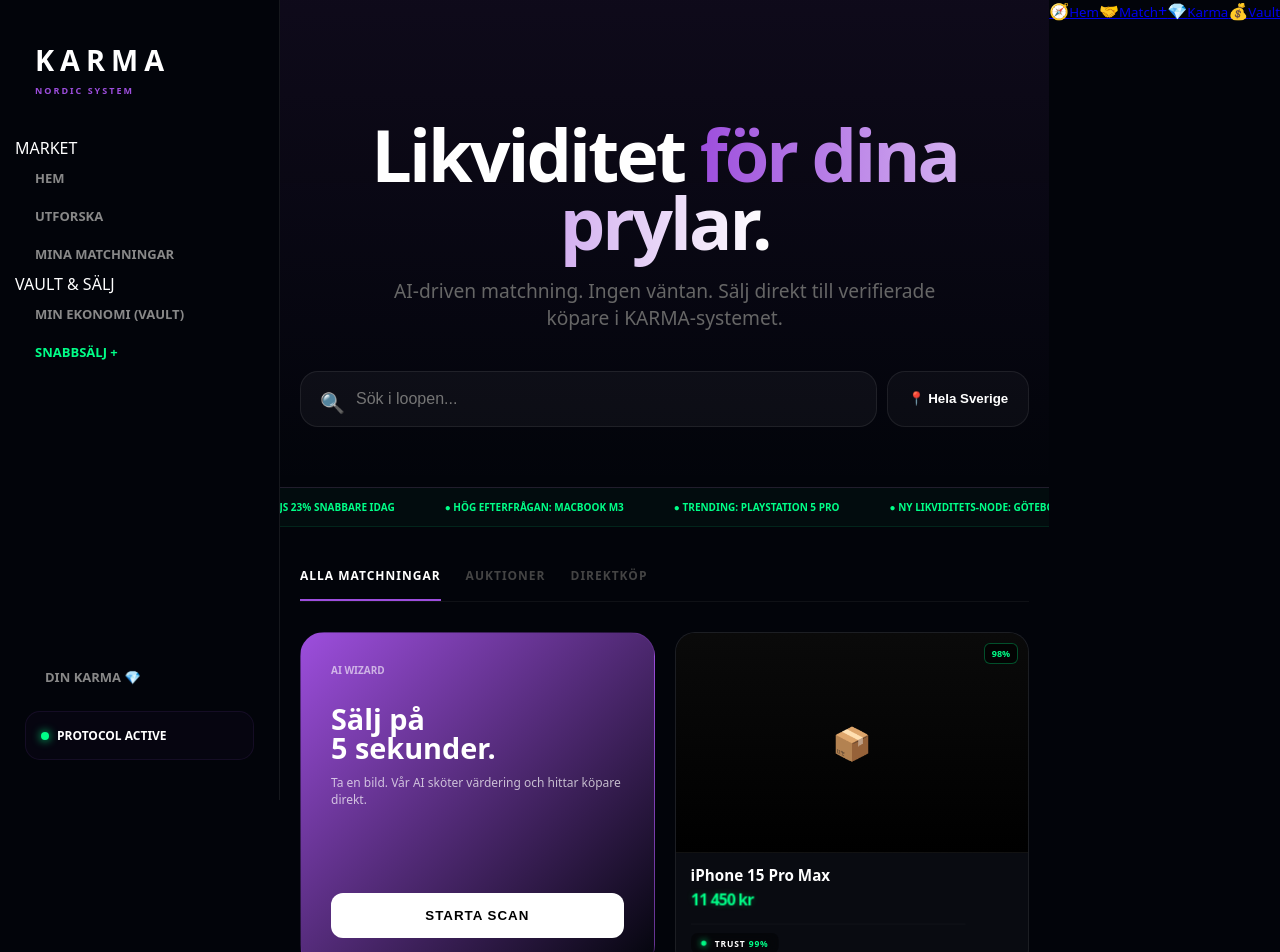
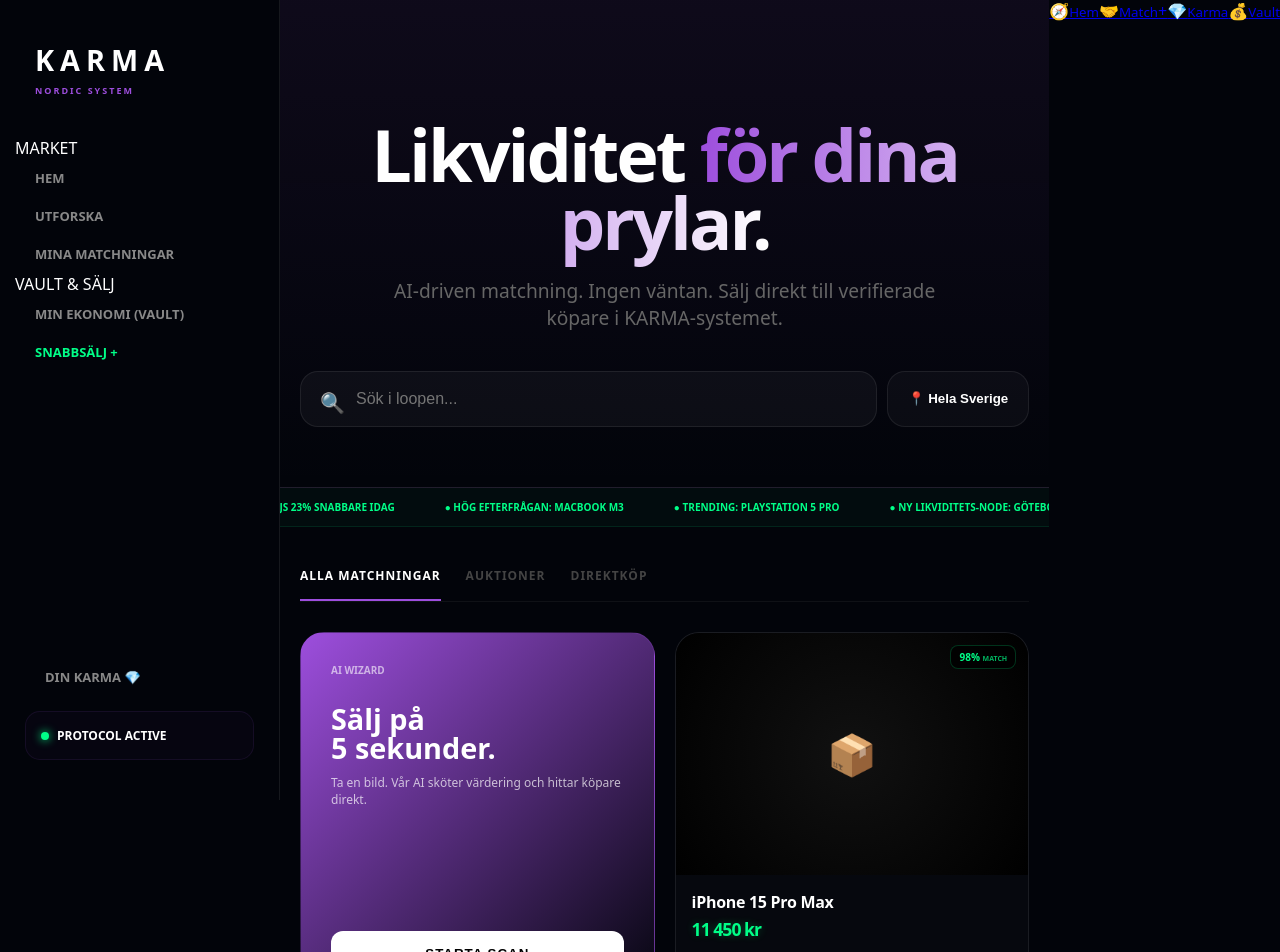
Before and after one commit to gascheckking/marketbeg-appGem, a Next.js app: page / in a window 1280 px wide. Shown: the top 952 px of the page. Built offline with nearby package versions, Linux system fonts and the light colour scheme.

Commit message:
Update FeedCardSell.tsx

```diff
--- a/components/FeedCardSell.tsx
+++ b/components/FeedCardSell.tsx
@@ -21,59 +21,46 @@ export default function FeedCardSell({ id, title, price, trust, matchScore = 95
       style={{
         cursor: 'pointer',
         position: 'relative',
-        background: 'var(--glass)',
-        borderRadius: '20px',
+        background: 'rgba(255, 255, 255, 0.02)',
+        borderRadius: '24px',
         border: '1px solid var(--border)',
         overflow: 'hidden',
-        transition: 'all 0.2s ease'
+        transition: 'all 0.3s cubic-bezier(0.4, 0, 0.2, 1)'
       }}
     >
-      {/* Match Score - Nu mindre och mer diskret i hörnet */}
       <div style={{
-        position: 'absolute', top: '10px', right: '10px', zIndex: 5,
-        background: 'rgba(0,0,0,0.6)', backdropFilter: 'blur(4px)',
-        padding: '3px 7px', borderRadius: '6px', border: '1px solid rgba(0,255,136,0.3)'
+        position: 'absolute', top: '12px', right: '12px', zIndex: 5,
+        background: 'rgba(0,0,0,0.7)', backdropFilter: 'blur(8px)',
+        padding: '4px 8px', borderRadius: '8px', border: '1px solid rgba(0,255,136,0.2)'
       }}>
-        <div style={{ color: 'var(--neon-mint)', fontSize: '9px', fontWeight: 900 }}>
-          {matchScore}%
+        <div style={{ color: 'var(--neon-mint)', fontSize: '10px', fontWeight: 900 }}>
+          {matchScore}% <span style={{fontSize: '7px', opacity: 0.7}}>MATCH</span>
         </div>
       </div>
 
-      {/* Bildyta - Ändrad till 16:9 ratio för att ta mindre vertikal plats */}
-      <div style={{
-        aspectRatio: '16/10',
-        background: 'linear-gradient(180deg, #0a0a0a 0%, #000 100%)',
-        display: 'flex', alignItems: 'center', justifyContent: 'center', fontSize: '32px',
-        borderBottom: '1px solid rgba(255,255,255,0.03)'
+      <div className="card-image-area" style={{
+        aspectRatio: '16/11',
+        background: 'radial-gradient(circle at center, #111 0%, #000 100%)',
+        display: 'flex', alignItems: 'center', justifyContent: 'center', fontSize: '40px'
       }}>
         📦
       </div>
 
-      {/* Textinnehåll - Tätare layout */}
-      <div style={{ padding: '12px 15px' }}>
+      <div style={{ padding: '16px' }}>
         <h3 style={{
-          margin: '0 0 4px 0',
-          fontSize: '0.95rem',
-          fontWeight: 700,
-          whiteSpace: 'nowrap',
-          overflow: 'hidden',
-          textOverflow: 'ellipsis'
+          margin: '0 0 6px 0', fontSize: '1rem', fontWeight: 800,
+          whiteSpace: 'nowrap', overflow: 'hidden', textOverflow: 'ellipsis',
+          letterSpacing: '-0.3px'
         }}>
           {title}
         </h3>
 
-        <div style={{ transform: 'scale(0.9)', transformOrigin: 'left' }}>
-          <PriceTag price={price} size="sm" />
-        </div>
+        <PriceTag price={price} size="sm" />
 
         <div style={{
-          marginTop: '10px',
-          paddingTop: '10px',
+          marginTop: '12px', paddingTop: '12px',
           borderTop: '1px solid rgba(255,255,255,0.05)',
-          display: 'flex',
-          alignItems: 'center',
-          transform: 'scale(0.85)',
-          transformOrigin: 'left'
+          display: 'flex', alignItems: 'center'
         }}>
           <TrustBadge score={trust} />
         </div>
@@ -81,9 +68,13 @@ export default function FeedCardSell({ id, title, price, trust, matchScore = 95
 
       <style jsx>{`
         .feed-card:hover {
-          transform: translateY(-4px);
-          border-color: rgba(157, 78, 221, 0.4);
-          box-shadow: 0 10px 30px rgba(0,0,0,0.5);
+          transform: translateY(-6px);
+          border-color: var(--neon-purple);
+          background: rgba(157, 78, 221, 0.03);
+          box-shadow: 0 15px 35px rgba(0,0,0,0.6);
+        }
+        .feed-card:hover :global(.price-tag) {
+          filter: brightness(1.2);
         }
       `}</style>
     </div>
```
